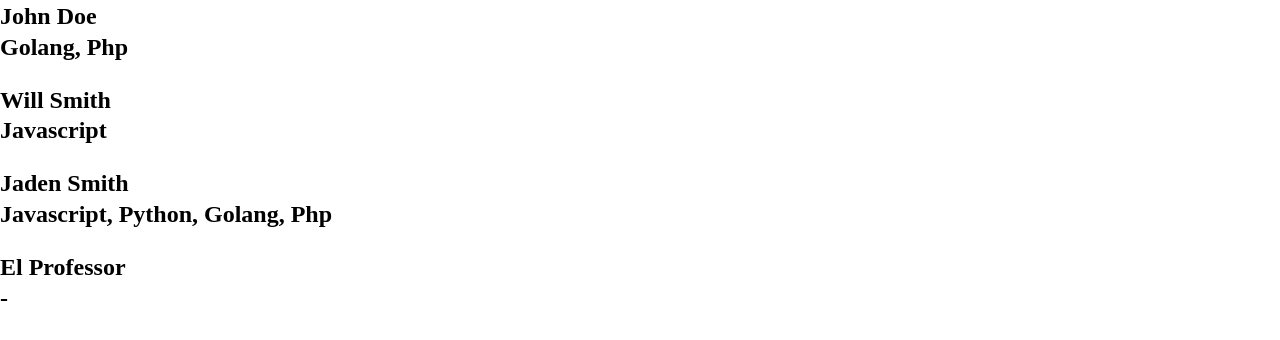
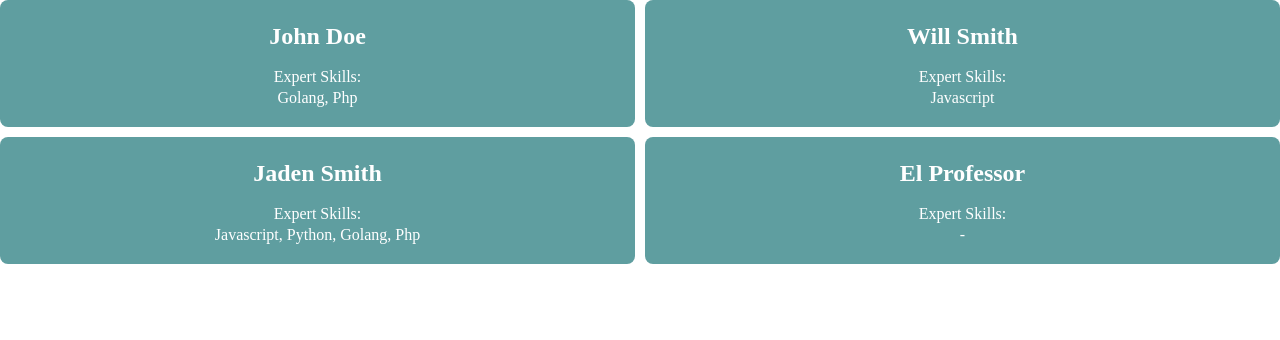
Before and after one commit to evanezcent/Qlue-Assignment, a React (Create React App) app: page / in a window 1280 px wide. Shown: the top 340 px of the page. Built offline with nearby package versions, Linux system fonts and the light colour scheme.

Commit message:
step 4 done

```diff
--- /dev/null
+++ b/src/components/item.css
@@ -0,0 +1,17 @@
+.info {
+  margin-top: 2px;
+  line-height: 120%;
+  text-transform: capitalize;
+}
+
+.item__box {
+  flex: 0 0 calc(50% - 45px);
+  text-align: center;
+  background-color: cadetblue;
+  border-radius: 8px;
+  color: white;
+  display: flex;
+  justify-content: center;
+  padding: 20px;
+  margin-bottom: 10px;
+}
--- /dev/null
+++ b/src/components/item.jsx
@@ -0,0 +1,25 @@
+import "./item.css";
+
+export const Item = ({ data }) => {
+  return (
+    <>
+      {data.map((item, key) => {
+        return (
+          <div key={key} className="item__box">
+            <div>
+              <h2 className="info mb-1">{item.full_name}</h2>
+              <p className="info">Expert skills:</p>
+              <p className="info">
+                {item.expert_skills.length === 0
+                  ? "-"
+                  : item.expert_skills.map(
+                      (item2, idx) => (idx == 0 ? "" : ", ") + item2
+                    )}
+              </p>
+            </div>
+          </div>
+        );
+      })}
+    </>
+  );
+};
--- a/src/index.css
+++ b/src/index.css
@@ -1,14 +1,72 @@
 body {
   margin: 0;
-  font-family: -apple-system, BlinkMacSystemFont, 'Segoe UI', 'Roboto', 'Oxygen',
-    'Ubuntu', 'Cantarell', 'Fira Sans', 'Droid Sans', 'Helvetica Neue',
+  font-family: -apple-system, BlinkMacSystemFont, "Segoe UI", "Roboto", "Oxygen",
+    "Ubuntu", "Cantarell", "Fira Sans", "Droid Sans", "Helvetica Neue",
     sans-serif;
   -webkit-font-smoothing: antialiased;
   -moz-osx-font-smoothing: grayscale;
-  font-family: 'Times New Roman', Times, serif;
+  font-family: "Times New Roman", Times, serif;
 }
 
 code {
-  font-family: source-code-pro, Menlo, Monaco, Consolas, 'Courier New',
+  font-family: source-code-pro, Menlo, Monaco, Consolas, "Courier New",
     monospace;
 }
+
+h1,
+h2,
+h3,
+h4,
+h5,
+h6,
+p {
+  margin: 0;
+}
+
+.mt-1 {
+  margin-top: 1rem;
+}
+
+.mt-2 {
+  margin-top: 2rem;
+}
+
+.mt-3 {
+  margin-top: 3rem;
+}
+
+.mt-4 {
+  margin-top: 4rem;
+}
+
+.mt-5 {
+  margin-top: 5rem;
+}
+
+.mt-6 {
+  margin-top: 6rem;
+}
+
+.mb-1 {
+  margin-bottom: 1rem;
+}
+
+.mb-2 {
+  margin-bottom: 2rem;
+}
+
+.mb-3 {
+  margin-bottom: 3rem;
+}
+
+.mb-4 {
+  margin-bottom: 4rem;
+}
+
+.mb-5 {
+  margin-bottom: 5rem;
+}
+
+.mb-6 {
+  margin-bottom: 6rem;
+}
--- a/src/pages/home.jsx
+++ b/src/pages/home.jsx
@@ -1,4 +1,5 @@
 import { useEffect, useState } from "react";
+import { Item } from "../components/item";
 import response from "../data/data";
 import { restructureData } from "../utils/utility";
 
@@ -13,34 +14,17 @@ export const Home = () => {
     }
   }, []);
 
-  const itemStyle = {
-    textAlign: "left",
-    marginBottom: "1.5rem",
-  };
-
-  const textStyle = {
-    marginBottom: "2px",
-    marginTop: "2px",
-    lineHeight: "120%",
-    textTransform: "capitalize",
+  const parentStyle = {
+    display: "flex",
+    flexWrap: "wrap",
+    justifyContent: "space-between",
   };
 
   return (
     <>
-      {data.map((item, key) => {
-        return (
-          <div key={key} style={itemStyle}>
-            <h2 style={textStyle}>{item.full_name}</h2>
-            <h2 style={textStyle}>
-              {item.expert_skills.length === 0
-                ? "-"
-                : item.expert_skills.map(
-                    (item2, idx) => (idx == 0 ? "" : ", ") + item2
-                  )}
-            </h2>
-          </div>
-        );
-      })}
+      <div style={parentStyle}>
+        <Item data={data} />
+      </div>
     </>
   );
 };
```
